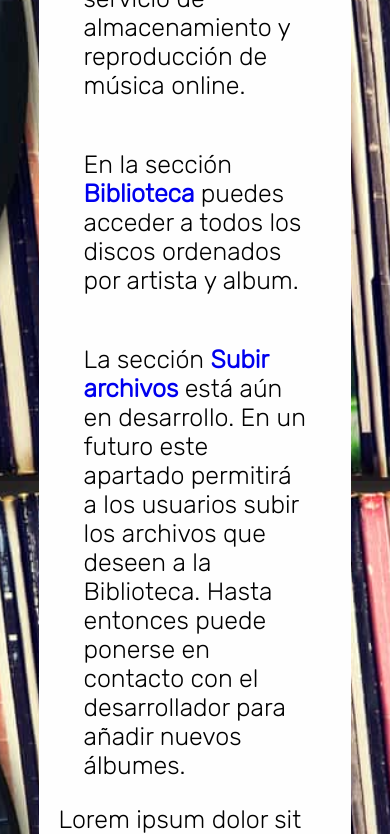
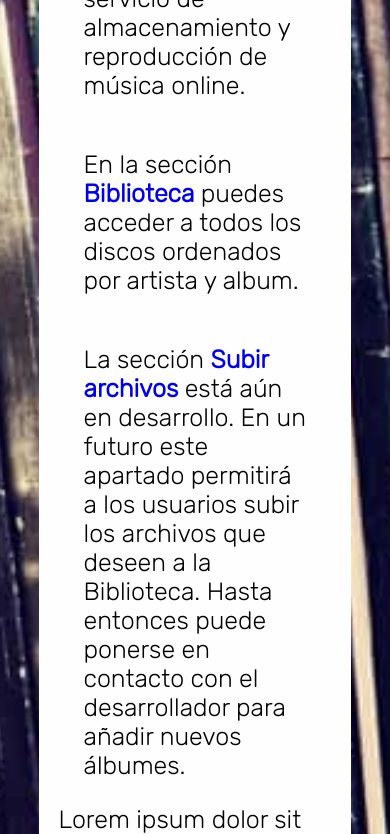
Before and after one commit to Cheverg3/MStorage, a plain HTML site: page index.html in a window 390 px wide. Shown: the part 363-1197 px from the top of the page. Drawn offline with Linux system fonts and the light colour scheme.

Commit message:
arreglando bug fondo móvil

```diff
--- a/menu.css
+++ b/menu.css
@@ -81,11 +81,11 @@ body{
     body{
         background-image: url(img/fondo.jpg);
         background-repeat: no-repeat;
-        background-size: cover;
-        background-position: center center;
+        background-size: 2500px 1668px;
+        background-position: left top;
         background-attachment: fixed;
         top: 0px;
-        height: calc(100vh);
+        height: 2500px;
 }
 
     .checkbtn{
```
